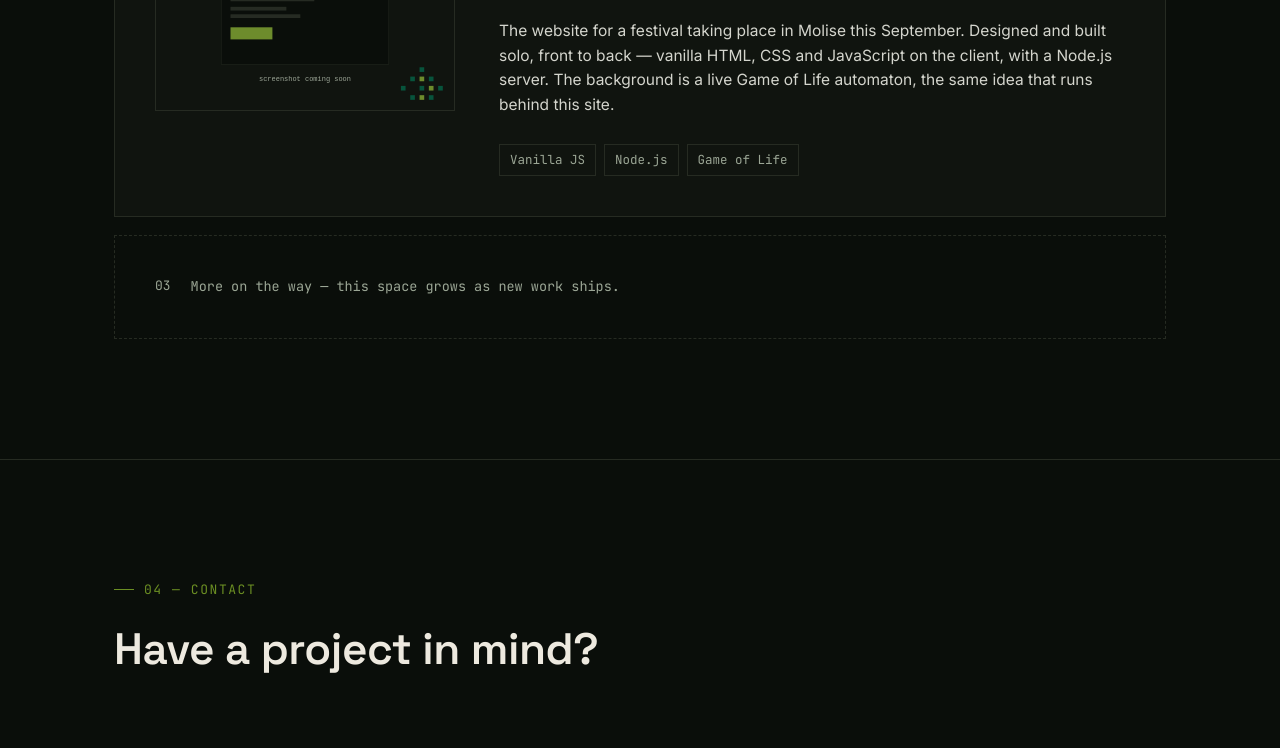
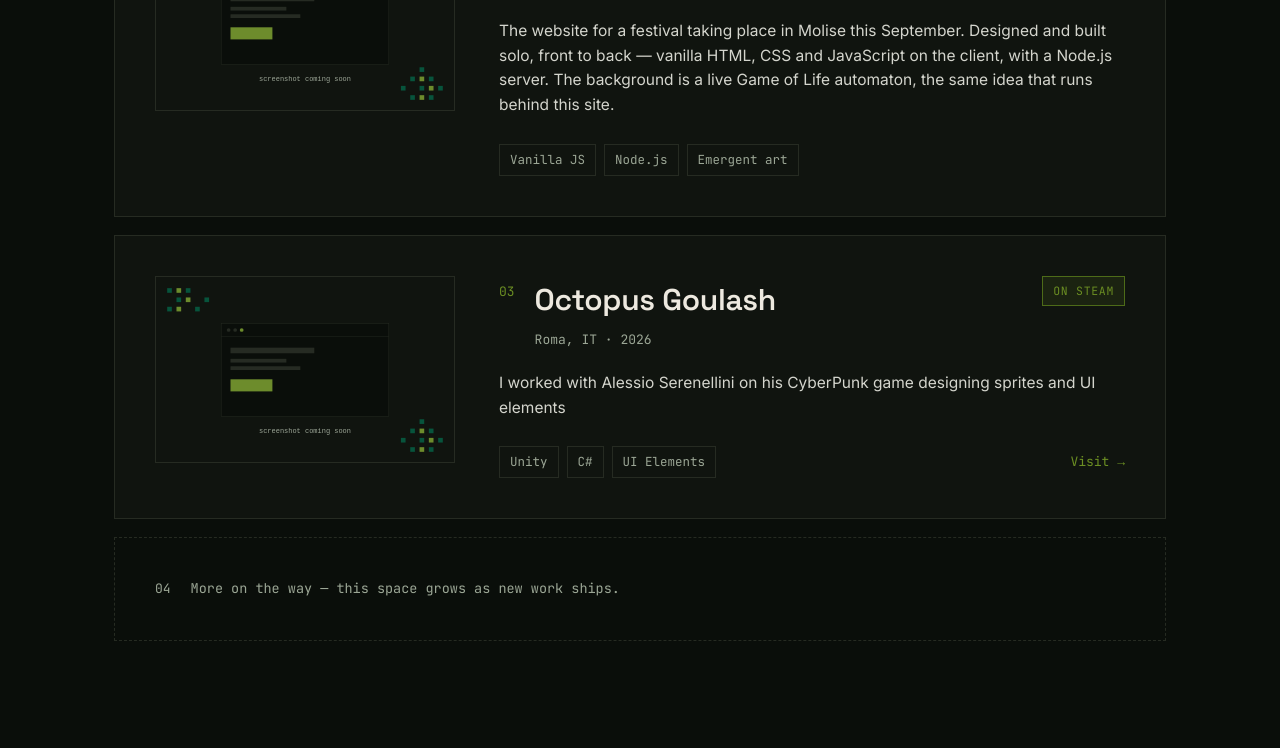
Before and after one commit to cosmin26-debug/cosmin, a React (Vite) app: page / in a window 1280 px wide. Shown: the part 3045-3793 px from the top of the page. Built offline with nearby package versions, Linux system fonts and the light colour scheme.

Commit message:
Added steam project

```diff
--- a/src/data/projects.js
+++ b/src/data/projects.js
@@ -4,12 +4,12 @@
   {
     id: 'iryse',
     title: 'Iryse',
-    year: '2024—',
+    year: '2025—2026',
     status: { en: 'Live', it: 'Online' },
     location: 'Rome, IT',
     description: {
-      en: 'A multiservice single-page application for a company based in Rome. Built end to end, including an advanced admin dashboard covering every page on the site and internal tools that support the company\'s day-to-day operations.',
-      it: 'Una single-page application multiservizio per un\'azienda di Roma. Realizzata dall\'inizio alla fine, incluso un pannello di amministrazione avanzato che copre ogni pagina del sito e strumenti interni a supporto delle operazioni quotidiane dell\'azienda.',
+      en: 'A multiservice application for a company based in Rome. Built end to end, including an advanced admin dashboard covering every page on the site and internal tools that support the company\'s day-to-day operations.',
+      it: 'Una application multiservizio per un\'azienda di Roma. Realizzata dall\'inizio alla fine, incluso un pannello di amministrazione avanzato che copre ogni pagina del sito e strumenti interni a supporto delle operazioni quotidiane dell\'azienda.',
     },
     tags: ['React', 'SPA', 'Admin Dashboard'],
     link: '',
@@ -25,8 +25,22 @@
       en: 'The website for a festival taking place in Molise this September. Designed and built solo, front to back — vanilla HTML, CSS and JavaScript on the client, with a Node.js server. The background is a live Game of Life automaton, the same idea that runs behind this site.',
       it: 'Il sito di un festival che si terrà in Molise a settembre. Progettato e sviluppato in autonomia, dal front-end al back-end — HTML, CSS e JavaScript vanilla lato client, con un server Node.js. Lo sfondo è un automa Game of Life dal vivo, la stessa idea che anima questo sito.',
     },
-    tags: ['Vanilla JS', 'Node.js', 'Game of Life'],
+    tags: ['Vanilla JS', 'Node.js', 'Emergent art'],
     link: '',
     preview: '/previews/placeholder.svg',
   },
+  {
+    id: 'octopus-goulash',
+    title: 'Octopus Goulash',
+    year: '2026',
+    status: { en: 'On Steam', it: 'Su Steam' },
+    location: 'Roma, IT',
+    description: {
+      en: 'I worked with Alessio Serenellini on his CyberPunk game designing sprites and UI elements',
+      it: 'Ho lavorato con Alessio Serenellini al suo gioco CyberPunk, creando sprite ed elementi UI',
+    },
+    tags: ['Unity', 'C#', 'UI Elements'],
+    link: 'https://store.steampowered.com/app/2810700/Octopus_Goulash/',
+    preview: '/previews/placeholder.svg',
+  },
 ]
```
